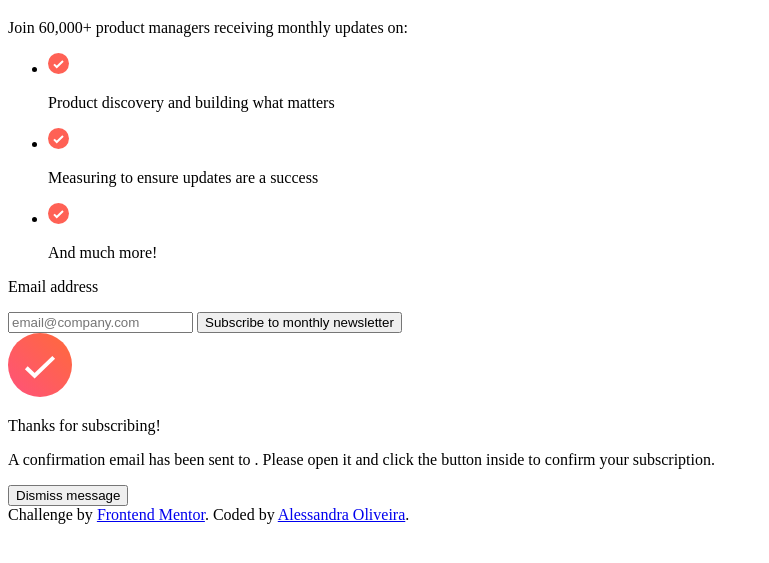
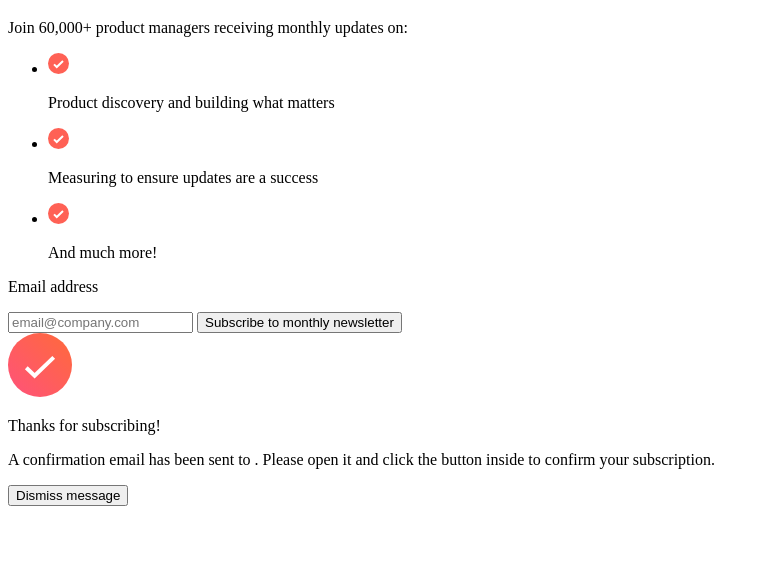
Before and after one commit to jenna-lab/Newsletter-sign-up-form-with-success-message, a plain HTML site: page index.html in a window 1280 px wide. Shown: the part 61-624 px from the top of the page, without its empty margins (0-769 px from the left). Drawn offline with Linux system fonts and the light colour scheme.

Commit message:
add README.md

```diff
--- a/index.html
+++ b/index.html
@@ -55,10 +55,7 @@
       </div>
     </div>
   </main>
-  <footer>
-    Challenge by <a href="https://www.frontendmentor.io?ref=challenge" target="_blank">Frontend Mentor</a>.
-    Coded by <a href="https://github.com/itsale-o">Alessandra Oliveira</a>.
-  </footer>
+
   <script src="script.js"></script>
 </body>
 </html>
```
Also changed, not shown: 1 other file.
